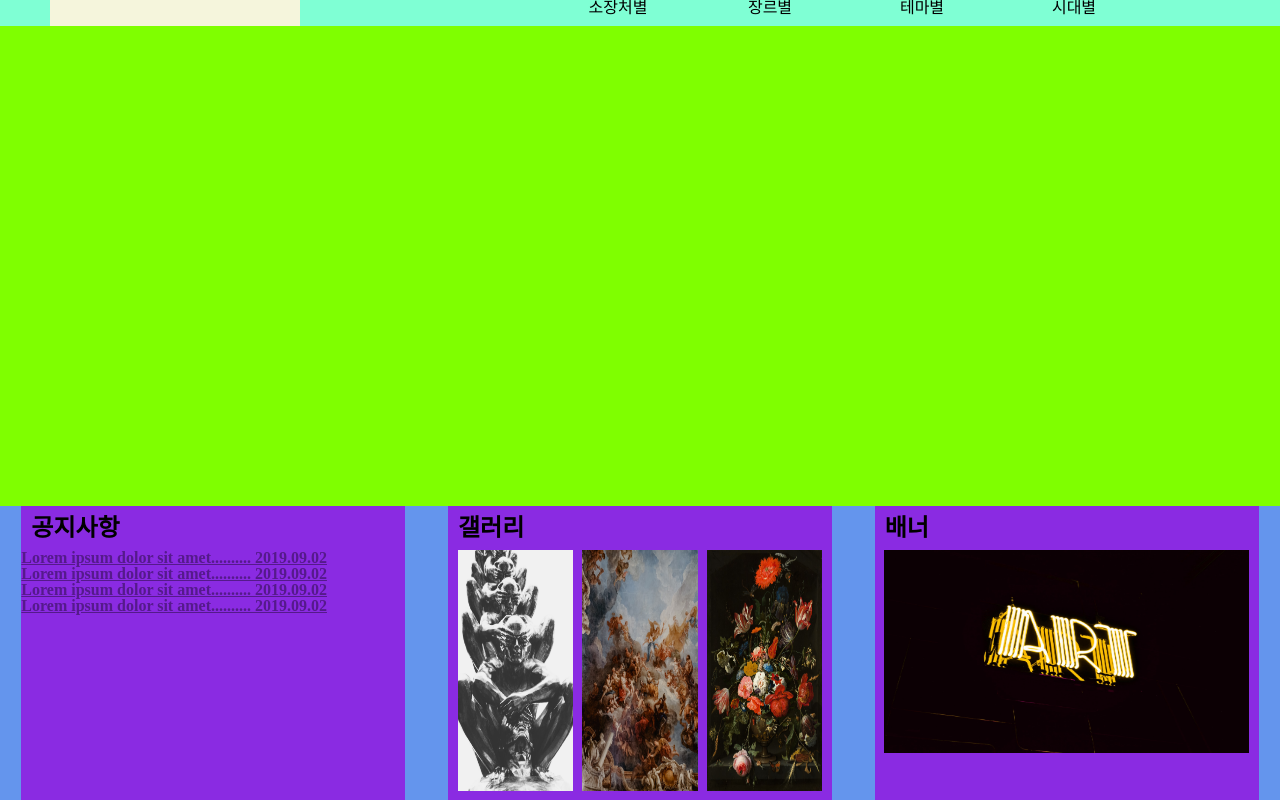
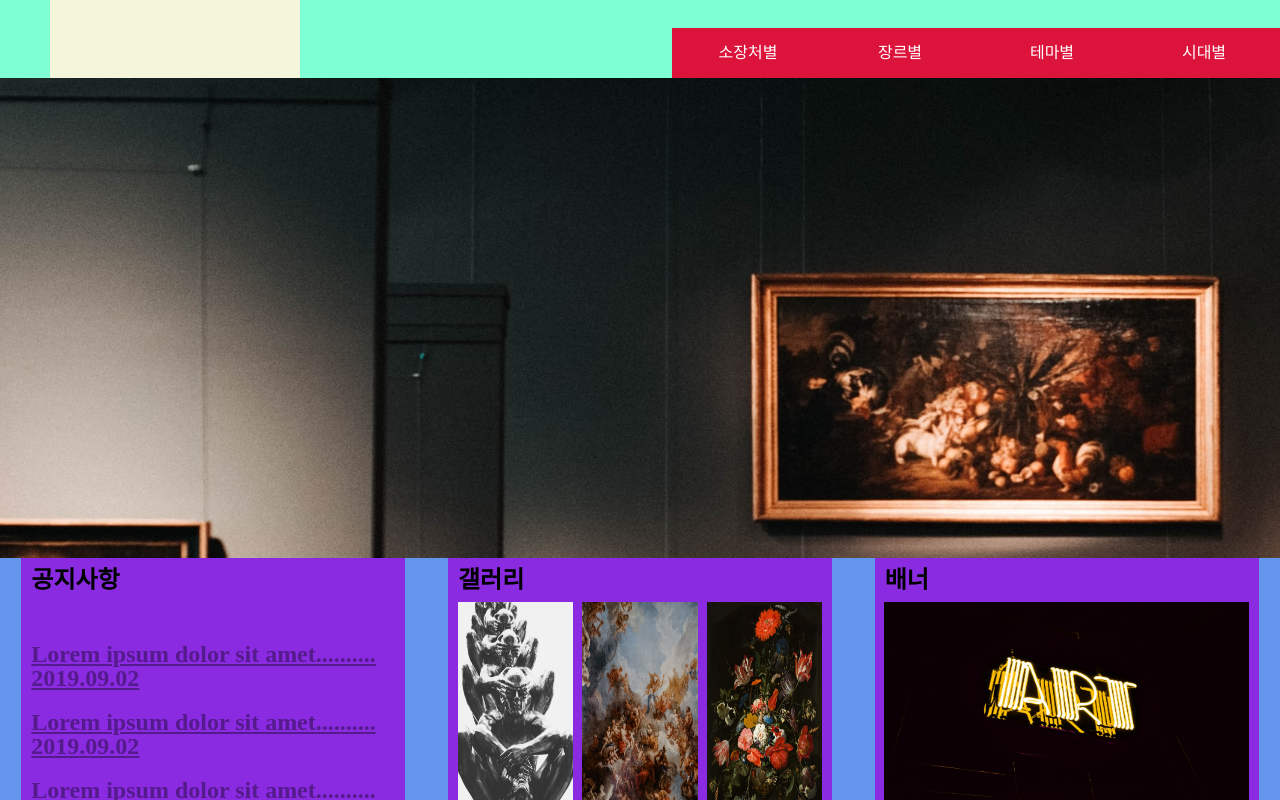
Before and after one commit to corn1200/Index-Pages, a plain HTML site: page index.html in a window 1280 px wide. Drawn offline with Linux system fonts and the light colour scheme.

Commit message:
save: at 2021-03-18

```diff
--- a/index.css
+++ b/index.css
@@ -1,58 +1,55 @@
-.container, header, header>div, .menu, .content, .slide, .sub-menu, .sub-menu-item,
-.sub-menu-item>div, .photo-frame, .photo-frame>a, .banner-frame, .banner-frame>a, footer, .copyright, footer>div { display: flex; }
-
+/* flex 속성 주기 */
+.container, header, header>div, .menu, .content, .slide, .sub-menu, .sub-menu-item, .sub-menu-item>div, .photo-frame,
+.photo-frame>a, .banner-frame, .banner-frame>a, footer, .copyright, footer>div, .slide-item { display: flex; }
 header, .content, .slide, .sub-menu, .sub-menu-item, .banner-frame, .banner-frame>a, .copyright { justify-content: center; }
 
-.container { font-size: 14px; width: 100vw; height: 100vh; background-color: antiquewhite; flex-direction: column; flex-wrap: nowrap; align-items: center; overflow-x: hidden;}
+/* 컨테이너 */
+.container { font-size: 14px; width: 100vw; height: 100vh; background-color: antiquewhite; flex-direction: column;
+    flex-wrap: nowrap; align-items: center; overflow-x: hidden;}
 
-header { width: 100vw; height: 120px; background-color: aquamarine; }
+/* 헤더 */
+header { width: 100vw; height: 120px; background-color: aquamarine; z-index: 999; }
+header>div { width: 100%; height: 100%; justify-content: space-between; max-width: 1800px; }
+.logo { width: 250px; height: 100%; background-color: beige; margin-left: 50px; }
+.menu { flex-direction: column; justify-content: flex-end; z-index: 999; margin-top: 28px; }
+.menu>ul { background-color: crimson; }
+.menu>ul>li { position: relative; text-align: center; float: left; font-size: 1rem;
+     width: 9.5rem; height: 50px; line-height: 50px; text-align: center; }
+.menu>ul>li>a { color: white; text-decoration: none; }
+.menu>ul>li>ul { background-color: peru; width: 9.5rem; }
+.menu>ul>li>ul>li { font-size: 1rem; line-height: 50px; height: 0; overflow: hidden; transition: 0.4s; }
+.menu>ul>li:hover>ul>li { height: 50px; }
 
-header>div { width: 100%; height: 100%; justify-content: space-between; max-width: 1700px; padding-left: 50px; padding-right: 50px; }
+/* 슬라이드 */
+.content { flex-direction: column; }
+.slide { width: 100vw; height: 480px; background-color: cadetblue; }
+.slide-item { width: 100%; height: 100%; max-width: 1800px; background-color: chartreuse; flex-direction: column; }
+.slide-item>img { width: 1800px; height: 1100px; }
 
-.logo { width: 250px; height: 100%; background-color: beige; }
+/* 공지사항 */
+.sub-menu { width: 100vw; height: 300px; background-color: chocolate; }
+.sub-menu-item { width: 100%; height: 100%; max-width: 1800px; background-color: cornflowerblue; }
+.sub-menu-item>div { width: 30%; height: 100%; background-color: blueviolet; margin: 1px auto; margin-top: 0;
+    flex-wrap: nowrap; flex-direction: column; }
+.sub-menu-item>div>.mini-title { width: 100%; margin-top: 10px; font-size: 1.5rem; font-weight: bold; margin-left: 10px; }
+.sub-menu-item>#notice>ul { margin-left: 10px; margin-top: 50px; font-size: 1rem; font-weight: bold; }
+.sub-menu-item>#notice>ul>li { margin-bottom: 20px; }
+.sub-menu-item>#notice>ul>li>a { font-size: 1.5rem; }
 
-.menu { flex-direction: column; justify-content: flex-end; margin-bottom: 10px; z-index: 999; margin-right: 80px; }
-
-.menu>ul>li { text-align: center; float: left; margin-left: 20px; margin-right: 20px; font-size: 1rem; height: 1rem; width: 7rem; overflow: hidden; }
-
-.menu>ul>li:hover { overflow: visible; }
-
-.menu>ul>li>ul>li { margin-top: 0.5rem; font-size: 1rem; }
-
-.content { flex-direction: column; }
-
-.slide { width: 100vw; height: 480px; background-color: cadetblue; }
-
-.slide-item { width: 100%; height: 100%; max-width: 1800px; background-color: chartreuse; }
-
-.sub-menu { width: 100vw; height: 300px; background-color: chocolate; }
-
-.sub-menu-item { width: 100%; height: 100%; max-width: 1800px; background-color: cornflowerblue; }
-
-.sub-menu-item>div { width: 30%; height: 100%; background-color: blueviolet; margin: 1px auto; margin-top: 0; flex-wrap: nowrap; flex-direction: column; }
-
-.sub-menu-item>div>.mini-title { width: 100%; margin-top: 10px; font-size: 1.5rem; font-weight: bold; margin-left: 10px; }
-
-.sub-menu-item>#notice>ul { margin-top: 10px; font-size: 1rem; font-weight: bold; }
-
+/* 갤러리 */
 .photo-frame, .banner-frame { flex-grow: 1; width: 100%; height: 100%; margin-bottom: 15px; }
-
 .photo-frame { justify-content: space-evenly; }
-
 .photo-frame>a>img, .banner-frame>a>img { margin-top: 10px; }
-
 .photo-frame>a { width: 30%; height: 100%; }
-
 .photo-frame>a>img { width: 100%; }
 
+/* 배너 */
 .banner-frame>a { width: 100%; height: 100%; }
-
 .banner-frame>a>img { width: 95%; height: 80%; }
 
-footer { background-color: grey; width: 100%; justify-content: flex-end; flex-grow: 1; flex-direction: column; }
-
-footer>div { width: 100%; height: 120px; justify-content: space-evenly; background-color: khaki; }
-
+/* 푸터 */
+footer { background-color: grey; width: 100%; justify-content: flex-end; flex-grow: 1; flex-direction: column; align-items: center}
+footer>div { width: 100%; max-width: 1800px; height: 120px; justify-content: space-around; background-color: khaki; }
+footer>div>.logo { margin-left: 0; }
 .copyright { background-color: indianred; font-size: 1.2rem; flex-direction: column; }
-
 .sns-link { width: 250px; height: 100%; background-color: hotpink; }
--- a/index.html
+++ b/index.html
@@ -18,7 +18,7 @@
                 <div class="menu">
                     <ul>
                         <li>
-                            소장처별
+                            <a href="">소장처별</a>
                             <ul>
                                 <li>한국</li>
                                 <li>프랑스</li>
@@ -27,7 +27,7 @@
                             </ul>
                         </li>
                         <li>
-                            장르별
+                            <a href="">장르별</a>
                             <ul>
                                 <li>회화</li>
                                 <li>판화</li>
@@ -36,7 +36,7 @@
                             </ul>
                         </li>
                         <li>
-                            테마별
+                            <a href="">테마별</a>
                             <ul>
                                 <li>초상화/인물</li>
                                 <li>종교</li>
@@ -45,7 +45,7 @@
                             </ul>
                         </li>
                         <li>
-                            시대별
+                            <a href="">시대별</a>
                             <ul>
                                 <li>1900년이전</li>
                                 <li>1900년대</li>
@@ -59,7 +59,11 @@
         </header>
         <div class="content">
             <div class="slide">
-                <div class="slide-item"></div>
+                <div class="slide-item">
+                    <img src="images/slide1.jpg" alt="">
+                    <img src="images/slide2.jpg" alt="">
+                    <img src="images/slide3.jpg" alt="">
+                </div>
             </div>
             <div class="sub-menu">
                 <div class="sub-menu-item">
```
Also changed, not shown: images/slide1.jpg (added), images/slide2.jpg (added), images/slide3.jpg (added).
